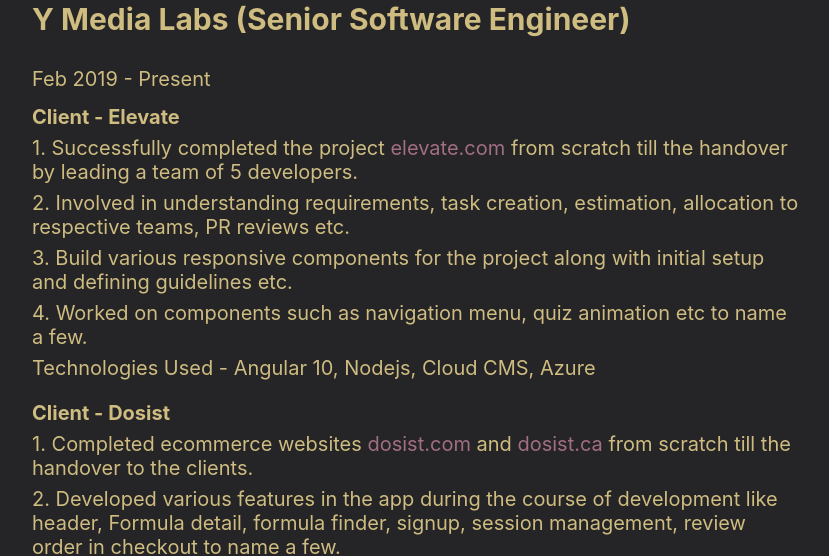
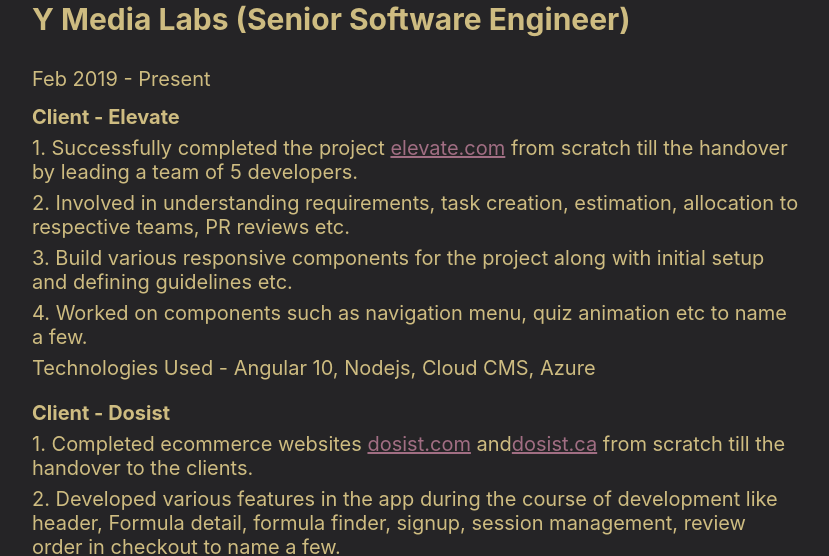
Before and after one commit to mehtarishabh/onerishabh, a React (Create React App) app: page / in a window 1280 px wide. Shown: the part 1660-2216 px from the top of the page, without its empty margins (224-1053 px from the left). Built offline with nearby package versions, Linux system fonts and the light colour scheme.

Commit message:
project links added

```diff
--- a/src/pages/Home/Home.js
+++ b/src/pages/Home/Home.js
@@ -59,7 +59,7 @@
             <div className='Home_text'>Feb 2019 - Present</div>
             <div className='Home_text'></div>
             <div className='Home_text'><b>Client - Elevate</b></div>
-            <div className='Home_text'>1. Successfully completed the project <span className='pink'>elevate.com</span> from scratch till the handover by leading a team of 5 developers.</div>
+            <div className='Home_text'>1. Successfully completed the project <a className='pink' href="https://www.elevate.com/" target="_blank" rel="noreferrer">elevate.com</a> from scratch till the handover by leading a team of 5 developers.</div>
             <div className='Home_text'>2. Involved in understanding requirements, task creation, estimation, allocation to respective teams, PR reviews etc.</div>
             <div className='Home_text'>3. Build various responsive components for the project along with initial setup and defining guidelines etc.</div>
             <div className='Home_text'>4. Worked on components such as navigation menu, quiz animation etc to name a few.</div>
@@ -67,7 +67,8 @@
             <div className='Home_text'></div>
             <div className='Home_text'></div>
             <div className='Home_text'><b>Client - Dosist</b></div>
-            <div className='Home_text'>1. Completed ecommerce websites <span className='pink'>dosist.com</span> and <span className='pink'>dosist.ca</span> from scratch till the handover to the clients.</div>
+            <div className='Home_text'>1. Completed ecommerce websites <a className='pink' href="https://dosist.com/" target="_blank" rel="noreferrer">dosist.com</a> and
+              <a className='pink' href="https://dosist.ca/" target="_blank" rel="noreferrer">dosist.ca</a> from scratch till the handover to the clients.</div>
             <div className='Home_text'>2. Developed various features in the app during the course of development like header, Formula detail, formula finder,
               signup, session management, review order in checkout to name a few.</div>
             <div className='Home_text'>3. Lead the team in absence of team lead to successfully deliver the requirements.</div>
--- a/src/ui/Footer/Footer.scss
+++ b/src/ui/Footer/Footer.scss
@@ -26,6 +26,10 @@
     padding-right: 10px;
     color: $pink;
     padding-bottom: 3px;
+
+    @include wide {
+      padding-bottom: 0;
+    }
   }
 
   &_copyright {
```
